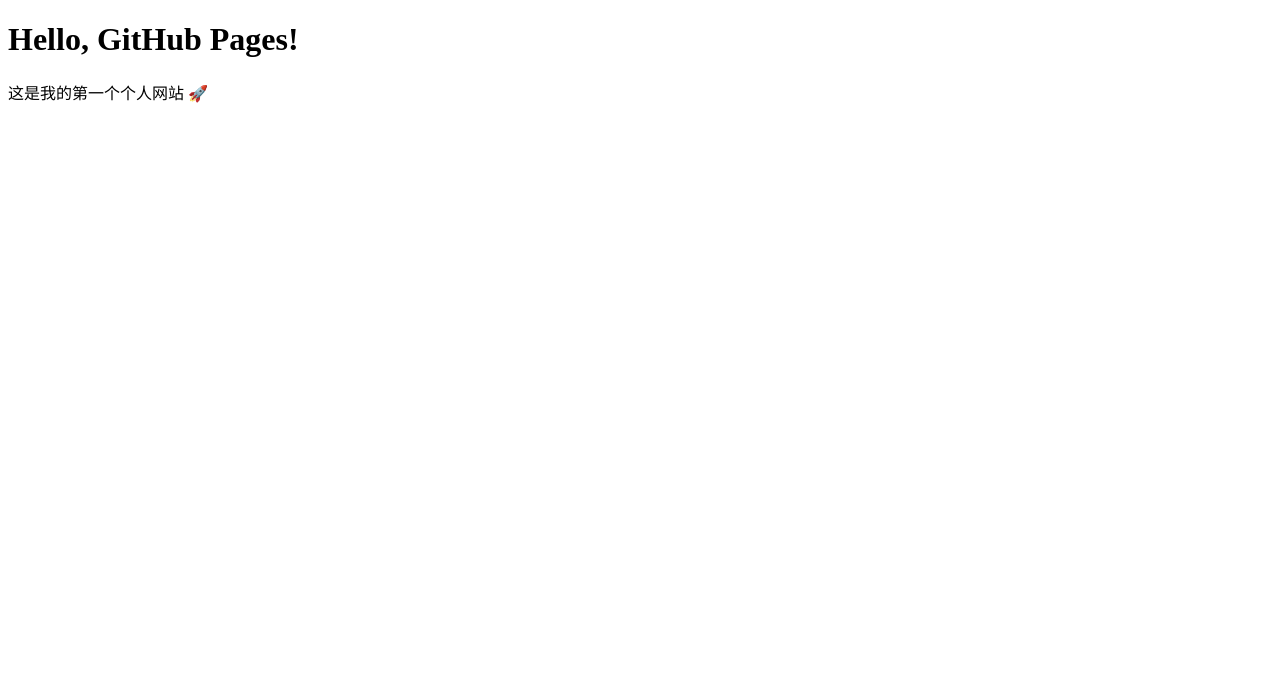
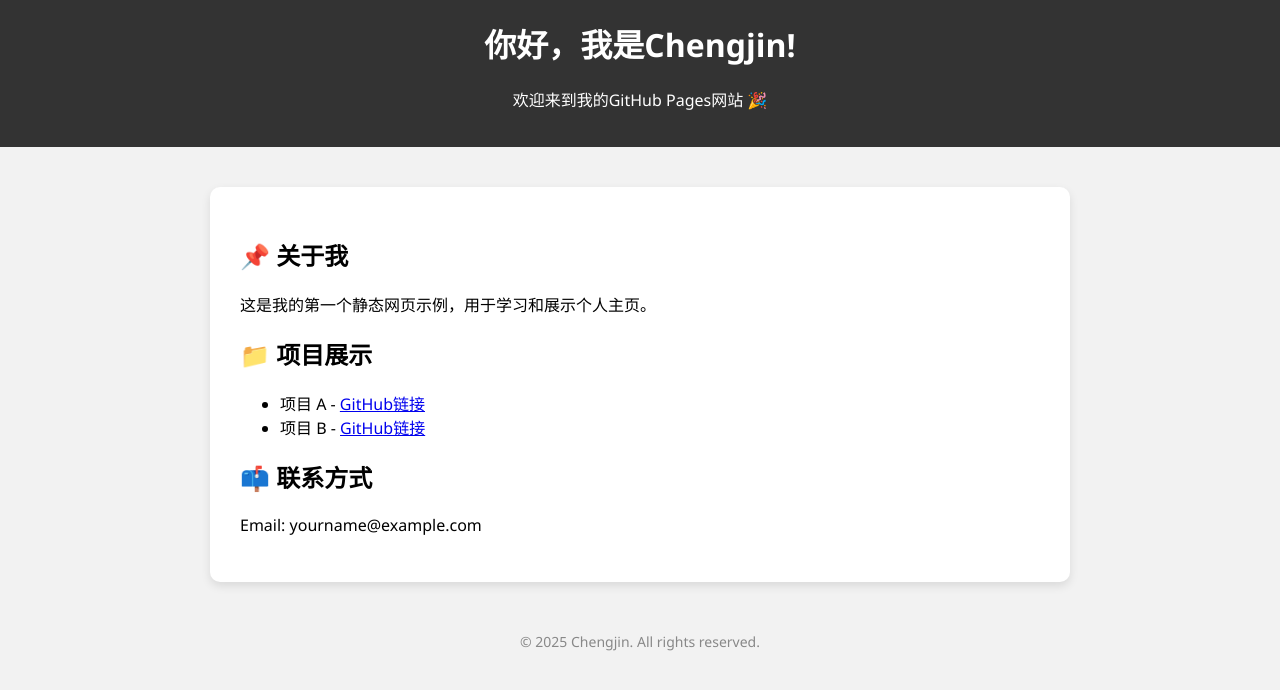
Before and after one commit to ChengjinWangg/chengjinwangg.github.io, a plain HTML site: page index.html in a window 1280 px wide. Drawn offline with Linux system fonts and the light colour scheme.

Commit message:
Update index.html

```diff
--- a/index.html
+++ b/index.html
@@ -2,10 +2,64 @@
 <html lang="zh">
 <head>
   <meta charset="UTF-8">
-  <title>我的网站</title>
+  <meta name="viewport" content="width=device-width, initial-scale=1.0">
+  <title>欢迎来到我的个人主页</title>
+  <style>
+    body {
+      font-family: 'Segoe UI', sans-serif;
+      background: #f2f2f2;
+      margin: 0;
+      padding: 0;
+    }
+    header {
+      background-color: #333;
+      color: white;
+      padding: 20px;
+      text-align: center;
+    }
+    main {
+      max-width: 800px;
+      margin: 40px auto;
+      background: white;
+      padding: 30px;
+      border-radius: 10px;
+      box-shadow: 0 4px 10px rgba(0,0,0,0.1);
+    }
+    h1 {
+      margin-top: 0;
+    }
+    footer {
+      text-align: center;
+      font-size: 14px;
+      color: #888;
+      margin-top: 50px;
+    }
+  </style>
 </head>
 <body>
-  <h1>Hello, GitHub Pages!</h1>
-  <p>这是我的第一个个人网站 🚀</p>
+
+  <header>
+    <h1>你好，我是Chengjin!</h1>
+    <p>欢迎来到我的GitHub Pages网站 🎉</p>
+  </header>
+
+  <main>
+    <h2>📌 关于我</h2>
+    <p>这是我的第一个静态网页示例，用于学习和展示个人主页。</p>
+
+    <h2>📁 项目展示</h2>
+    <ul>
+      <li>项目 A - <a href="#">GitHub链接</a></li>
+      <li>项目 B - <a href="#">GitHub链接</a></li>
+    </ul>
+
+    <h2>📫 联系方式</h2>
+    <p>Email: yourname@example.com</p>
+  </main>
+
+  <footer>
+    © 2025 Chengjin. All rights reserved.
+  </footer>
+
 </body>
 </html>
```
